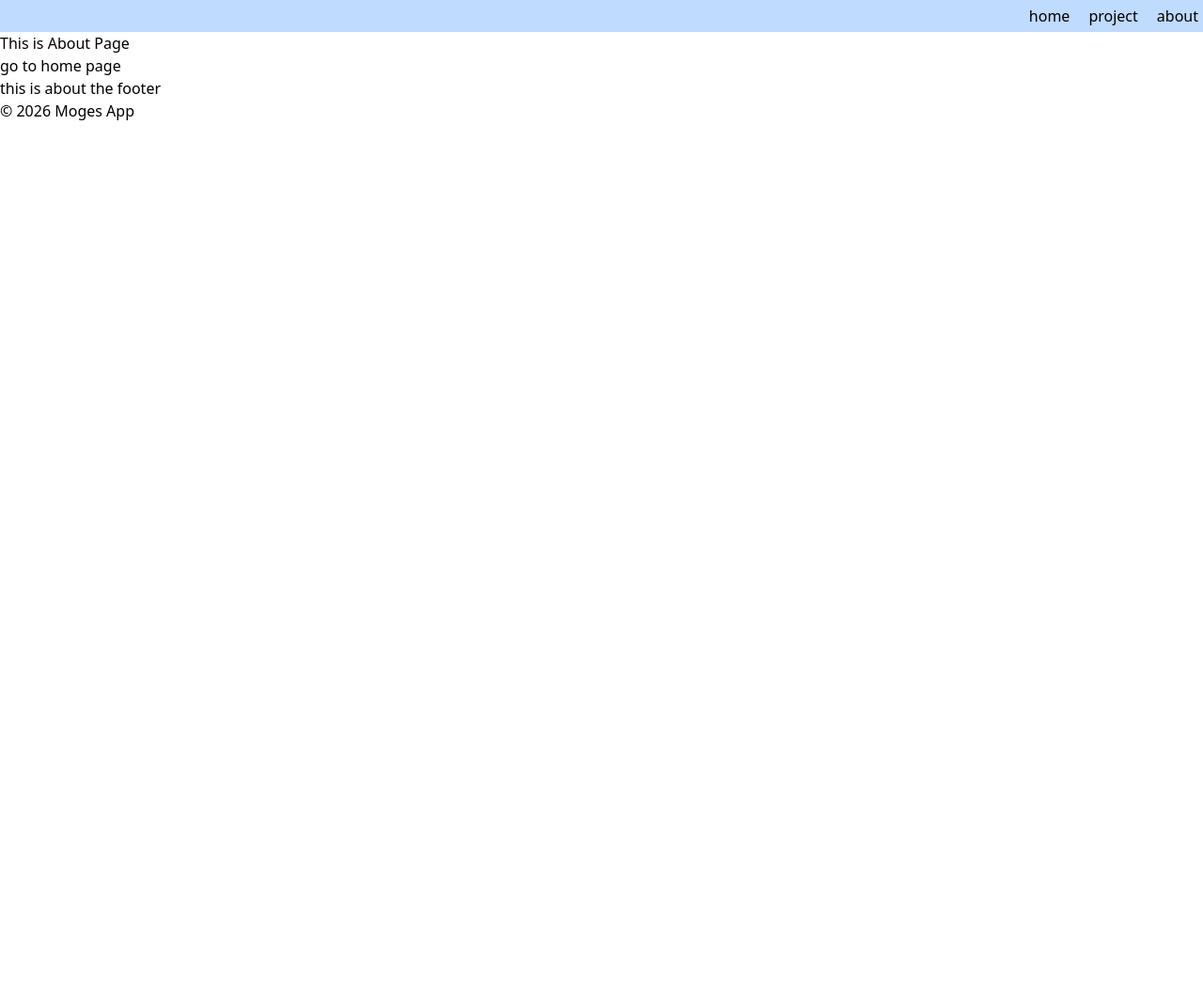
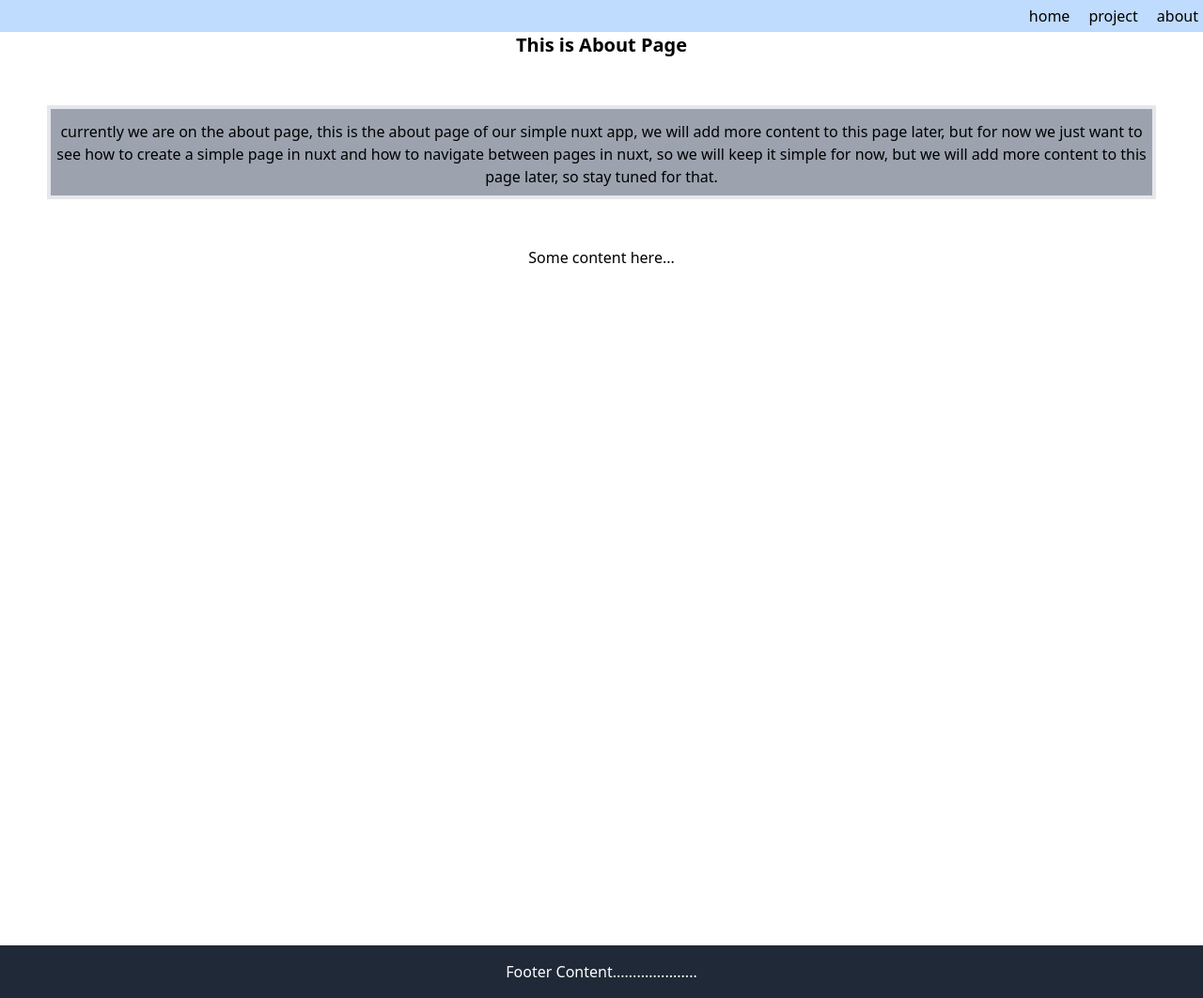
Before and after one commit to Moges741/spec-frontend-journey, a Nuxt app in the folder my-nuxt-app/: page /about in a window 1280 px wide. Shown: the whole page at 94% size. Before the commit the page ends 800 px from the top, so only its background shows below. Built offline with nearby package versions, Linux system fonts and the light colour scheme.

Commit message:
working with Nuxt

```diff
--- a/my-nuxt-app/app/layouts/default.vue
+++ b/my-nuxt-app/app/layouts/default.vue
@@ -2,25 +2,38 @@
   <div>
     <header class="head1 bg-blue-200">
         <ul class="list">
-            <li>home</li>
+            <NuxtLink to="/">home</NuxtLink>
             <li>project</li>
-            <li>about</li>
+            <NuxtLink to="/about">about</NuxtLink>
         </ul>
     </header>
 
     <main>
       <slot />
     </main>
+      </div>
+<!-- i wanna make its margin bottom 0 to the page it needs to be 0 , just take footer's place needs to be last page ....  -->
+  <div class="flex flex-col min-h-screen">
+    <!-- Page content -->
+    <main class="flex-grow text-center">
+      <p>Some content here...</p>
+    </main>
 
-    <footer>
-        <p>this is about the footer</p>
 
-        © 2026 Moges App</footer>
+    <footer class="bg-gray-800 text-white p-4 text-center">
+      Footer Content.....................
+    </footer>
   </div>
+
+
 </template>
 
 
 <style>
+footer{
+    margin-bottom: 0;
+
+}
 .head1{
     padding: 5px;
     margin: 0;
--- a/my-nuxt-app/app/pages/about.vue
+++ b/my-nuxt-app/app/pages/about.vue
@@ -1,7 +1,9 @@
 <template>
-    <h2>This is About Page</h2>
+    <h2 class="text-center font-bold text-xl">This is About Page</h2>
 
-    <NuxtLink to="/">
-        go to home page
-    </NuxtLink>
+  <div class="text-center bg-gray-400 m-[50px] border-4 h-[100px] pt-3">
+    <p>
+        currently we are on the about page, this is the about page of our simple nuxt app, we will add more content to this page later, but for now we just want to see how to create a simple page in nuxt and how to navigate between pages in nuxt, so we will keep it simple for now, but we will add more content to this page later, so stay tuned for that.
+    </p>
+  </div>
 </template>
--- a/my-nuxt-app/app/pages/index.vue
+++ b/my-nuxt-app/app/pages/index.vue
@@ -1,11 +1,17 @@
 
 <template>
-    <h2>This is Home Page</h2>
-    <ul>
-        <li>    <NuxtLink to="/about">go to about page</NuxtLink>
+    <h2 class="text-center font-bold font-[30px]">This is Home Page</h2>
+
              <div>
-    <h2 class="text-4xl font-bold text-blue-500">Welcome to the App build with Nuxt</h2>
+    <h2 class="text-4xl font-bold text-blue-500 text-center">Welcome to the App build with Nuxt</h2>
+    <!-- let's build a simple app to practice NUXT -->
+   <div class="text-center bg-gray-400 m-[50px] border-4 h-[100px] pt-3">
+     <p class="text-lg text-gray-600">This is a simple Nuxt app to practice Nuxt features and concepts.</p>
+    <p class="text-lg text-gray-600">We will build a simple app with Nuxt, where we will create ..................</p>
+
+   </div>
+
   </div>
-</li>
-    </ul>
+
+
 </template>
```
